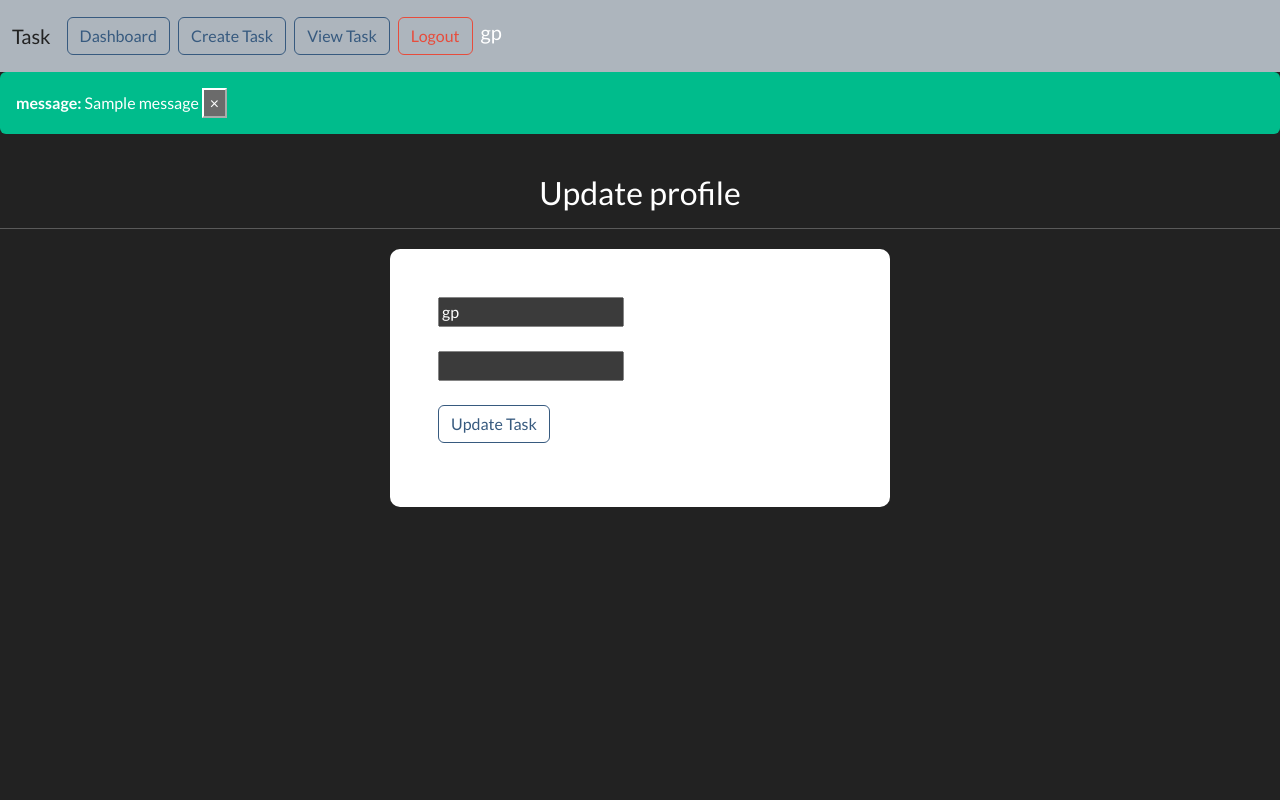
After one commit to Guheshp/Task-manager, a Django app: page /profile-management in a window 1280 px wide. The commit adds this page. Run offline with Django 4.2, Linux system fonts and the light colour scheme; a user stored in the database is signed in; one stand-in notice (Sample message) is shown.

Commit message:
error on updateing profile

```diff
--- a/taskly/templates/profile/base.html
+++ b/taskly/templates/profile/base.html
@@ -2,7 +2,7 @@
 
 <nav class="navbar navbar-expand-lg bg-light" data-bs-theme="light">
     <div class="container-fluid">
-          <a class="navbar-brand" href="{% url 'my-dashboard' %}">To Do</a>
+          <a class="navbar-brand" href="{% url 'my-dashboard' %}">Task</a>
           <button class="navbar-toggler" type="button" data-bs-toggle="collapse" data-bs-target="#navbarColor03" aria-controls="navbarColor03" aria-expanded="false" aria-label="Toggle navigation">
             <span class="navbar-toggler-icon"></span>
           </button>
--- a/taskly/templates/profile/dashboard.html
+++ b/taskly/templates/profile/dashboard.html
@@ -27,8 +27,12 @@
 
                 <hr>
 
-                <p>Wellcome to, Task <br><br> Your Personal Task manager Application!</p>
+                <p>Wellcome to Task, {{user.username}} <br><br> Your Personal Task manager Application!</p>
 
+
+                <br>
+
+                <a class="btn btn-outline-primary me-2" type="button" href="{% url 'my-profilrmanagement' %}">My Profile</a>
         </div>
     </body>
 </html>
--- /dev/null
+++ b/taskly/templates/profile/profile-management.html
@@ -0,0 +1,62 @@
+{% load static%}
+
+{% include 'profile/base.html'%}
+
+<!DOCTYPE html>
+<html lang="en">
+    <head>
+
+        <meta charset="UTF-8">
+        <meta name="viewport" content="width=device-width, initial-scale=1, maximum-scale=1">
+
+        <link rel="stylesheet" type="text/css" href="https://bootswatch.com/5/darkly/bootstrap.min.css">
+
+        <link rel="stylesheet" type="text/css" href="{% static 'css/styles.css' %}">
+
+        <title>Task | Profile Management</title>
+</head>
+
+<body>
+
+            {% for message in messages %}
+            <div class="alert alert-{{ message.tags }} alert-dismissible fade show" role="alert">
+                <strong>message:</strong> {{ message }}
+                <button type="button" class="close" data-dismiss="alert" aria-lable="close">
+                <span aria-hidden="true">&times;</span>
+                </button>
+            </div>
+            {%endfor %}
+
+
+    <br>
+
+    <div>
+            <h3 class="text-center">Update profile</h3>
+
+            <hr>
+
+            <div class="container bg-white shadow-md p-lg-5 form-layout text-black " style="margin-top: 20px;">
+
+                    <form action="" method="POST" autocomplete="off">
+
+                    {% csrf_token%}
+
+                        {{user_form.username}}
+
+                        <br><br>
+
+                        {{user_form.email}}
+
+                        <br><br>
+
+                        <button class="btn btn-outline-primary me-2" type="Submit"> Update Task</button>
+
+
+                    </form>
+            </div>
+    </div>
+
+    <script src="" > </script>
+</body>
+
+</html>
--- a/taskly/templates/signup.html
+++ b/taskly/templates/signup.html
@@ -48,7 +48,7 @@
         <input type="password" id="password2" name="password2" placeholder="Confirm password2" required>
         <br><br>
 
-        <button class="btn btn-outline-primary me-2" type="Submit">Sign Up</button>
+        <button class="btn btn-outline-primary me-2" type="Submit">Register</button>
         <br><br>
         <p>Already have an Account? <br>  <a class="btn btn-outline-primary me-2" href="{% url 'my-signin' %}">LogIn </a></p>
 
--- a/taskly/todo/forms.py
+++ b/taskly/todo/forms.py
@@ -27,3 +27,14 @@ class CreateTaskform(forms.ModelForm):
         model = Task
         fileds = ['title', 'content',]
         exclude = ['user',]
+
+
+class UpdateUserForm(forms.ModelForm):
+
+    password = None
+
+    class Meta:
+
+        model = User
+        fileds = ['username', 'email',]
+        exclude = ['password1','password2',]
--- a/taskly/todo/urls.py
+++ b/taskly/todo/urls.py
@@ -44,6 +44,11 @@ urlpatterns = [
 
     path('delete-task/<str:pk>/', views.DeleteTask, name='my-deletetask'),
 
+    #-----------------------Profile-management -------------------------- #
+    #---------------------------------------------------------------- #
+
+    path('profile-management', views.ProfileManagement, name='my-profilrmanagement'),
+
 
     # -----------------------Signout a user ------------------------ #
     # --------------------------------------------------------------- #
--- a/taskly/todo/views.py
+++ b/taskly/todo/views.py
@@ -9,7 +9,7 @@ from django.contrib import messages
 
 from django.contrib.auth.decorators import login_required
 
-from .forms import CreateTaskform
+from .forms import CreateTaskform, UpdateUserForm
 
 from . models import Task
 
@@ -93,6 +93,29 @@ def Signin(request):
             messages.error(request,'bad credentials')
 
     return render(request, 'signin.html')
+
+
+# - profilemanagement. -
+@login_required(login_url='my-signin')
+def ProfileManagement(request):
+    if request.method == 'POST':
+
+        user_form = UpdateUserForm(request.POST, instance=request.user)
+
+        if user_form.is_valid():
+            user_form.save()
+            print("Form is valid. Redirecting to 'my-dashboard'")
+            return redirect('my-dashboard')
+        else:
+             print("Form is not valid. Errors:", user_form.errors)
+             print("Submitted data:", request.POST)
+    else:
+        user_form = UpdateUserForm(instance=request.user)
+
+    context = {'user_form': user_form}
+    return render(request, 'profile/profile-management.html', context=context)
+
+
 
 # - signout. -
 
@@ -178,6 +201,7 @@ def DeleteTask(request, pk):
 
 
 
+
 #-------------------------------xxxxxxxxxx-------------------------------
 # def register(request):
 #     return render(request, 'register.html')
```
Also changed, not shown: taskly/templates/index.html (+9 -7 lines), taskly/db.sqlite3.
